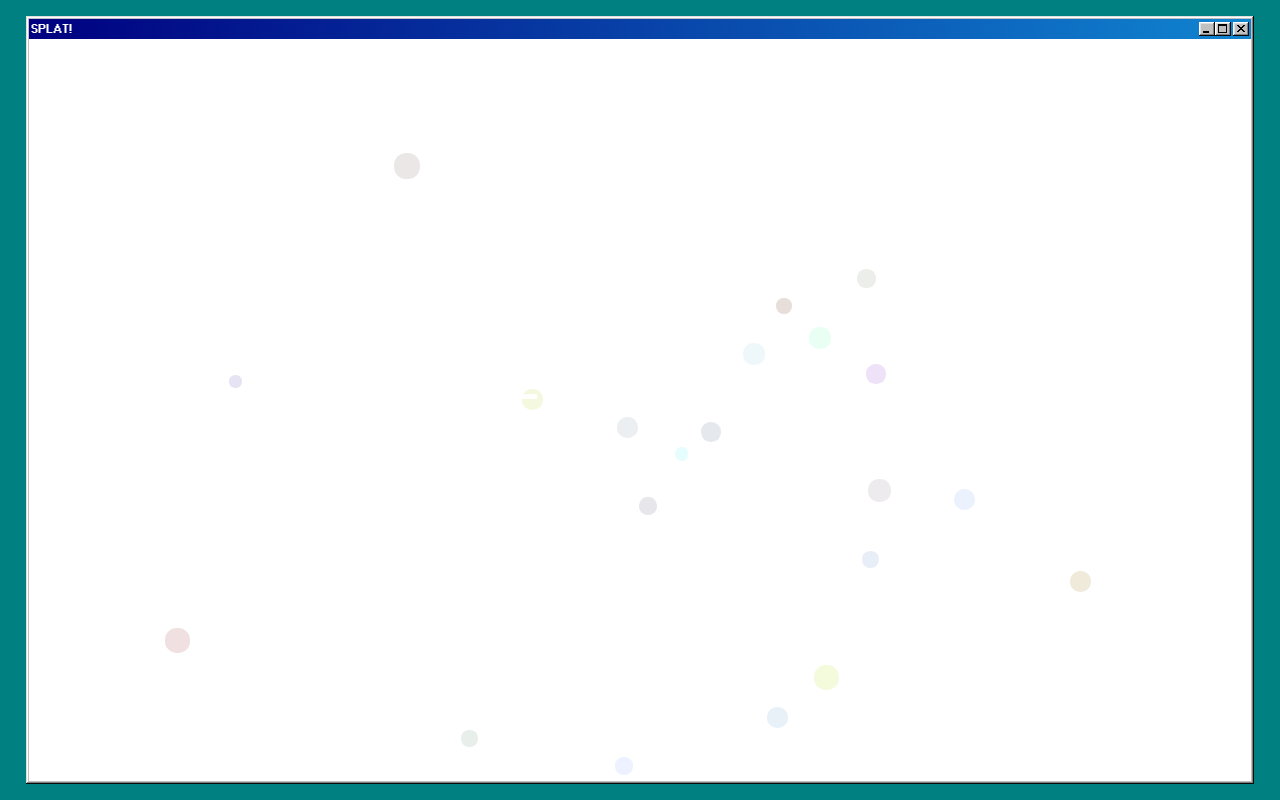
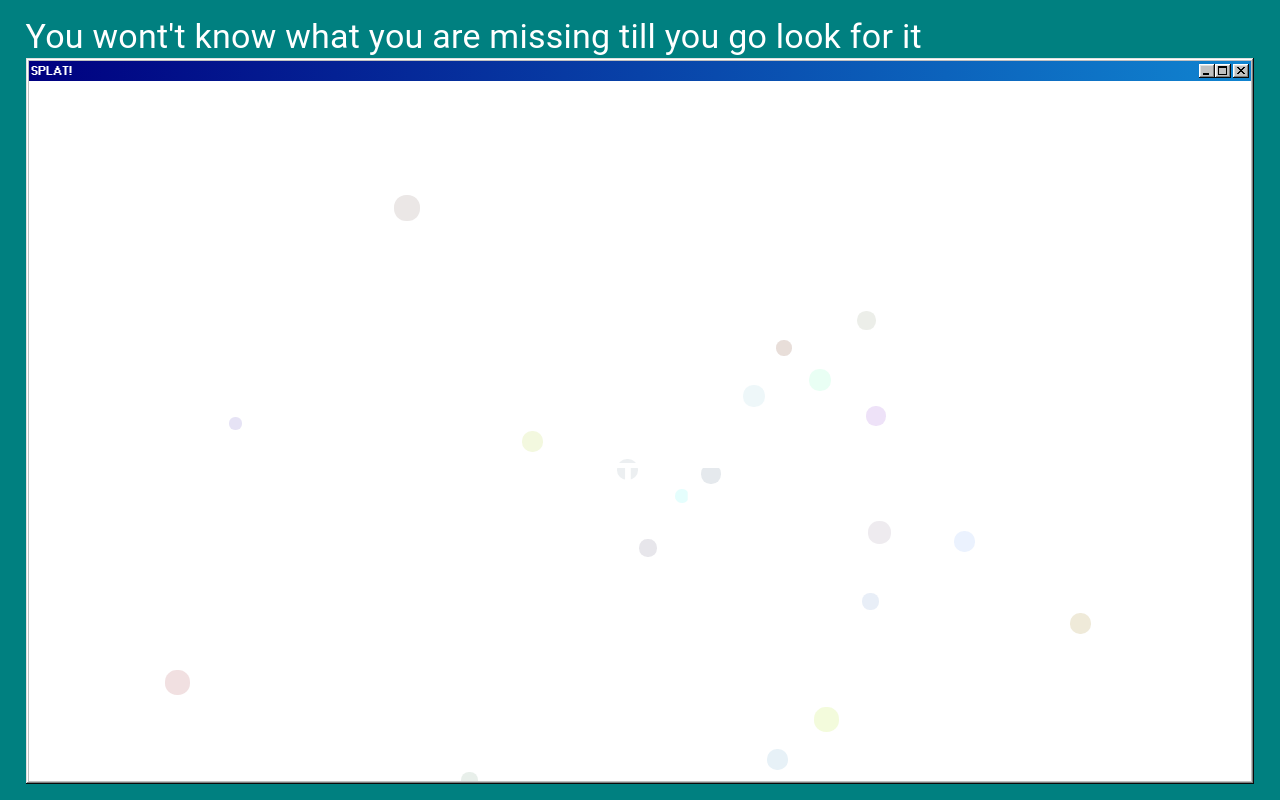
Before and after one commit to sage-fulcher/beautiful-and-radiant, a React (Create React App) app: page /splat in a window 1280 px wide. Built offline with nearby package versions, Linux system fonts and the light colour scheme.

Commit message:
pretentious art bs

```diff
--- a/src/Components/Organisms/SPLAT.jsx
+++ b/src/Components/Organisms/SPLAT.jsx
@@ -92,7 +92,13 @@ export const Splat = () => {
       paddingY={'2vh'}
       paddingX={'2vw'}
       display={'flex'}
+      flexDirection={'column'}
     >
+      <Box display={'flex'} justifyContent={'space-between'} alignItems={'baseline'}>
+        <WhiteTextTypography variant={'h4'}>
+          You wont't know what you are missing till you go look for it
+        </WhiteTextTypography>
+      </Box>
       <div
         className="window"
         style={{
```
